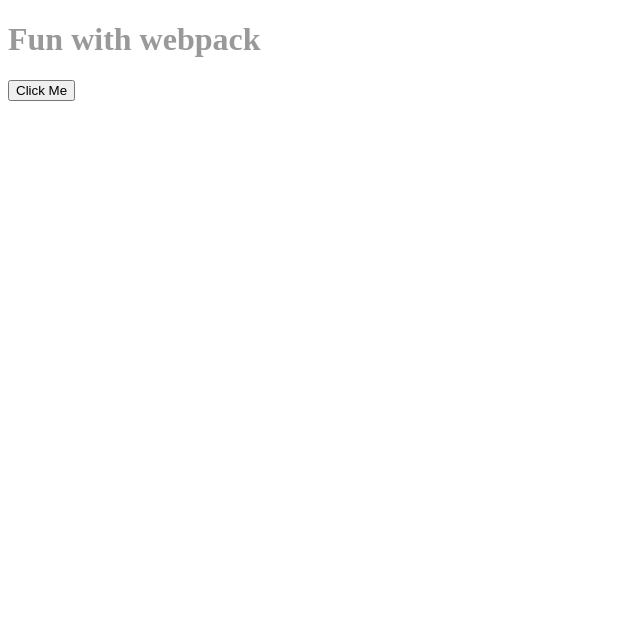
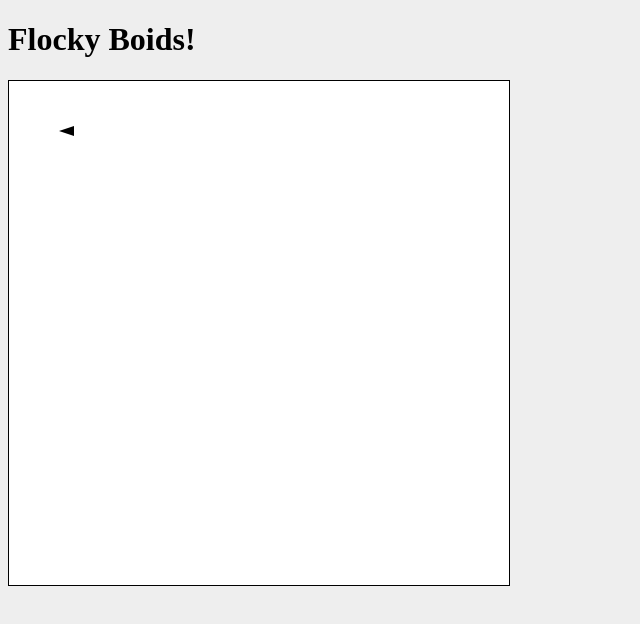
Before and after one commit to fathergoose/flocky-boids, a website built with webpack: page src/index.html in a window 1280 px wide. Shown: the whole page, without its empty margins (0-640 px from the left). Built offline with nearby package versions, Linux system fonts and the light colour scheme.

Commit message:
Initial boid canvas ready for animation

```diff
--- a/src/index.html
+++ b/src/index.html
@@ -11,6 +11,10 @@
   </head>
   <body>
     <h1><%= htmlWebpackPlugin.options.header %></h1>
-    <button id="example">Click Me</button>
+    <div class="wrapper">
+      <canvas id="canvas" height="500" width="500"
+        >Javascript is required to view this page</canvas
+      >
+    </div>
   </body>
 </html>
--- a/src/index.ts
+++ b/src/index.ts
@@ -1,13 +1,12 @@
 import "./styles.css";
 
 (function () {
-  function example(): void {
-    console.log("hello typescript");
-  }
+  const canvas = document.getElementById("canvas") as HTMLCanvasElement;
+  const ctx = canvas.getContext("2d");
 
-  example();
-
-  document.getElementById("example").addEventListener("click", () => {
-    alert("Button Clicked");
-  });
+  ctx.beginPath();
+  ctx.moveTo(50, 50);
+  ctx.lineTo(65, 45);
+  ctx.lineTo(65, 55);
+  ctx.fill();
 })();
--- a/src/styles.css
+++ b/src/styles.css
@@ -1,3 +1,14 @@
-h1 {
-  color: #999;
+/*canvas {*/
+/*  height: 500px;*/
+/*  width: 500px;*/
+/*  position: absolute;*/
+/*}*/
+
+html {
+  background: #eee;
 }
+.wrapper {
+  border: 1px solid #000;
+  display: inline-block;
+  background: #fff;
+}
--- a/webpack.config.js
+++ b/webpack.config.js
@@ -6,9 +6,9 @@
   plugins: [
     new HtmlWebpackPlugin({
       hash: true,
-      title: "A webpack starter pkg",
-      header: "Fun with webpack",
-      metaDesc: "A base project for the web",
+      title: "Boid Flocking Sim",
+      header: "Flocky Boids!",
+      metaDesc: "Boid Flocking Sim",
       template: "src/index.html",
       filename: "index.html",
       inject: "body",
```
Also changed, not shown: 1 other file.
